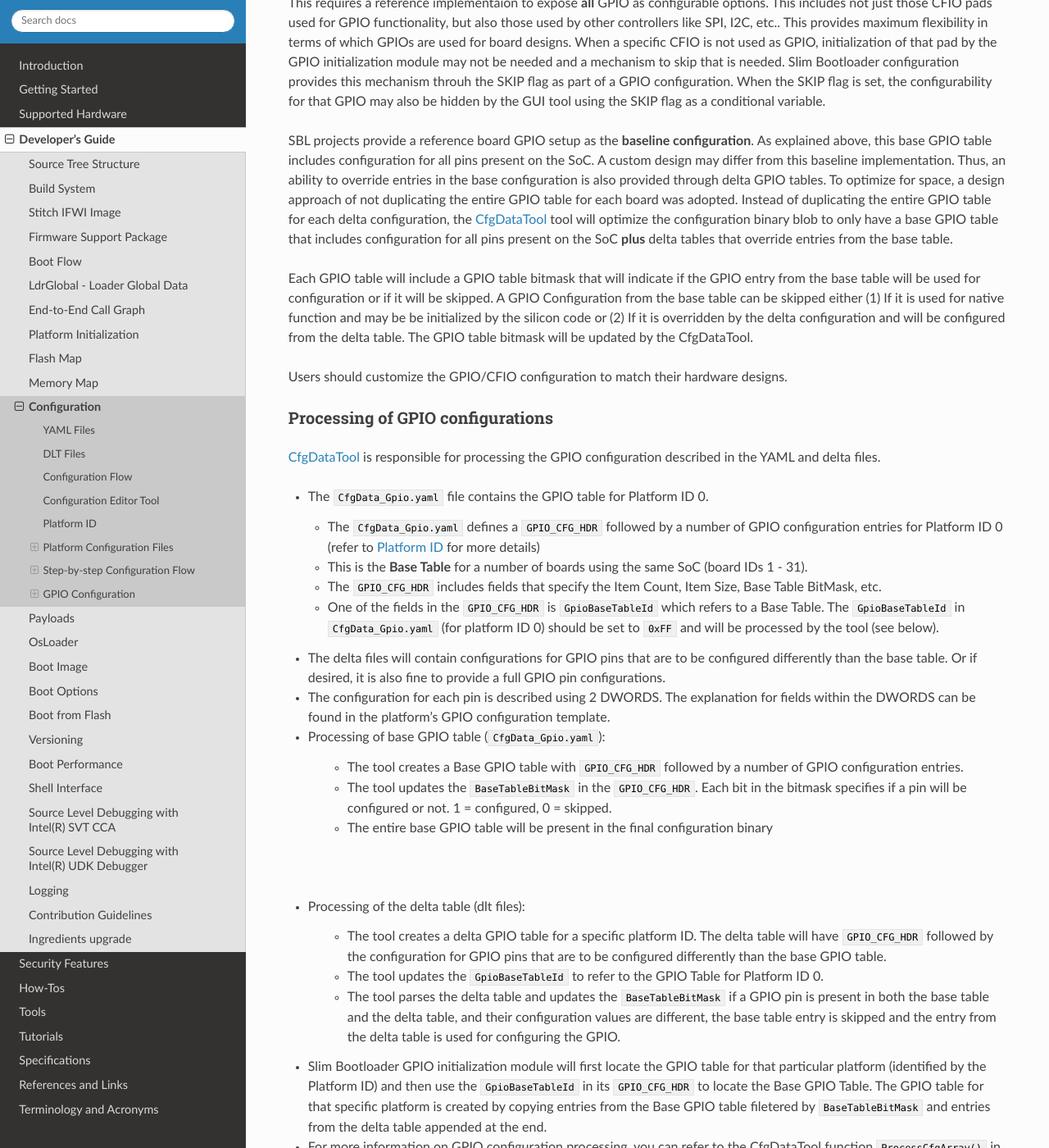
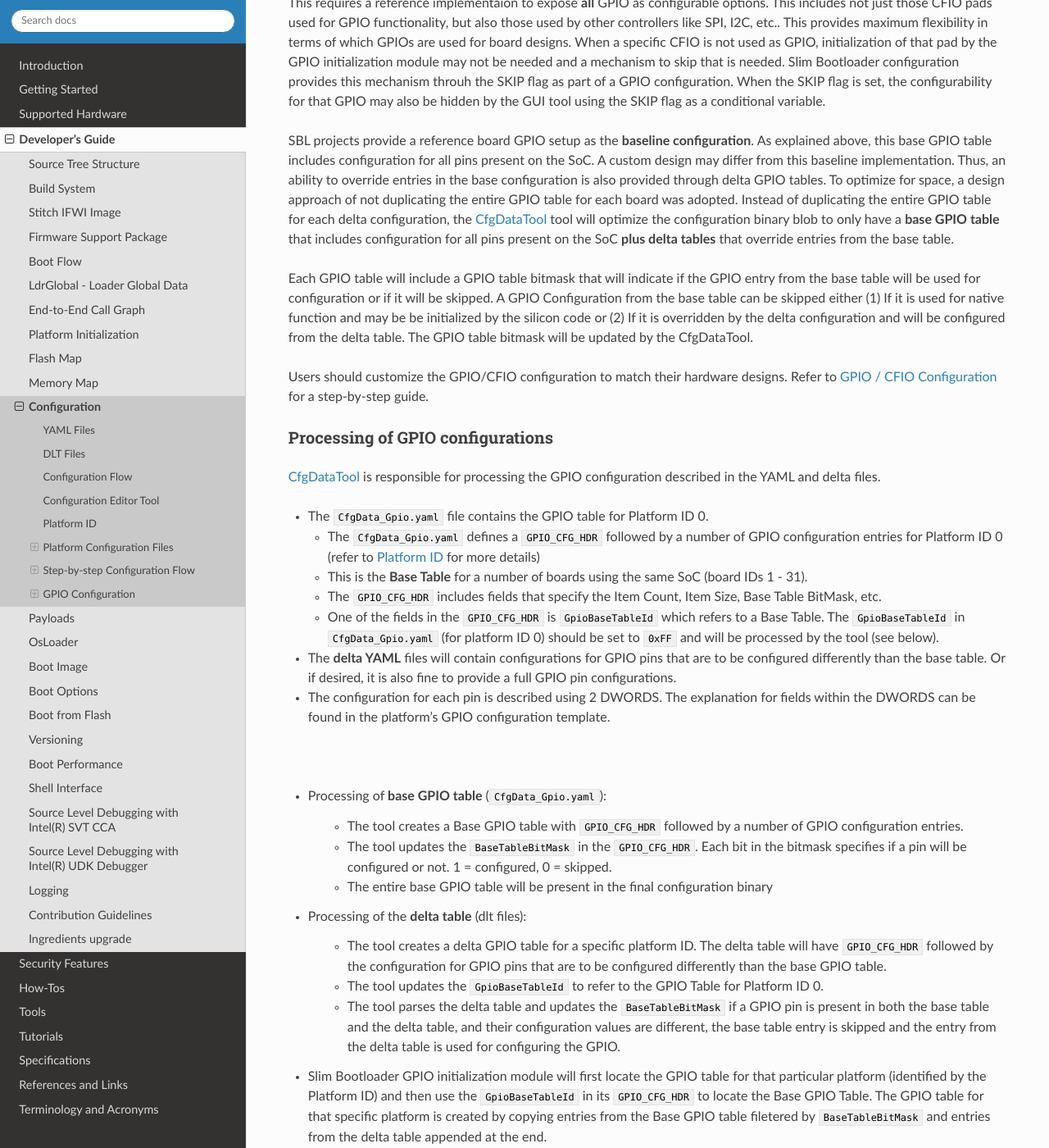
Before and after one commit to slimbootloader/documentation, a Sphinx documentation site: the page built from source/developer-guides/configuration.rst, in a window 1280 px wide and 1400 px high, scrolled down 8931 px. Shown: the whole window at 82% size. Built offline with Sphinx 7.4.7 and the Read the Docs theme 2.0.0, drawn with Linux system fonts in a browser that asks for light colours.

Commit message:
Update formatting for GPIO configuration doc
Make minor formatting changes

Signed-off-by: Atharva Lele <atharva.lele@intel.com>

```diff
--- a/source/developer-guides/configuration.rst
+++ b/source/developer-guides/configuration.rst
@@ -295,8 +295,8 @@ override entries in the base configuration is also provided through delta GPIO t
 To optimize for space, a design approach of not duplicating the entire GPIO table for
 each board was adopted. Instead of duplicating the entire GPIO table for each delta
 configuration, the :ref:`CfgDataTool` tool will optimize the configuration binary blob
-to only have a base GPIO table that includes configuration for all pins present on the
-SoC **plus** delta tables that override entries from the base table.
+to only have a **base GPIO table** that includes configuration for all pins present on the
+SoC **plus delta tables** that override entries from the base table.
 
 Each GPIO table will include a GPIO table bitmask that will indicate if the GPIO entry from
 the base table will be used for configuration or if it will be skipped. A GPIO Configuration
@@ -306,6 +306,7 @@ and will be  configured from the delta table. The GPIO table bitmask will be upd
 CfgDataTool.
 
 Users should customize the GPIO/CFIO configuration to match their hardware designs.
+Refer to :ref:`change-gpio-options` for a step-by-step guide.
 
 Processing of GPIO configurations
 """""""""""""""""""""""""""""""""
@@ -326,13 +327,15 @@ YAML and delta files.
     ``GpioBaseTableId`` in ``CfgData_Gpio.yaml`` (for platform ID 0) should be set to ``0xFF`` and will be
     processed by the tool (see below).
 
-* The delta files will contain configurations for GPIO pins that are to be configured differently
+* The **delta YAML** files will contain configurations for GPIO pins that are to be configured differently
   than the base table. Or if desired, it is also fine to provide a full GPIO pin configurations.
 
 * The configuration for each pin is described using 2 DWORDS. The explanation for fields within the
   DWORDS can be found in the platform's GPIO configuration template.
 
-* Processing of base GPIO table (``CfgData_Gpio.yaml``):
+|br|
+
+* Processing of **base GPIO table** (``CfgData_Gpio.yaml``):
 
    * The tool creates a Base GPIO table with ``GPIO_CFG_HDR`` followed by a number of GPIO
      configuration entries.
```
Also changed, not shown: other parts of source/developer-guides/configuration.rst (+1 -3 lines).
